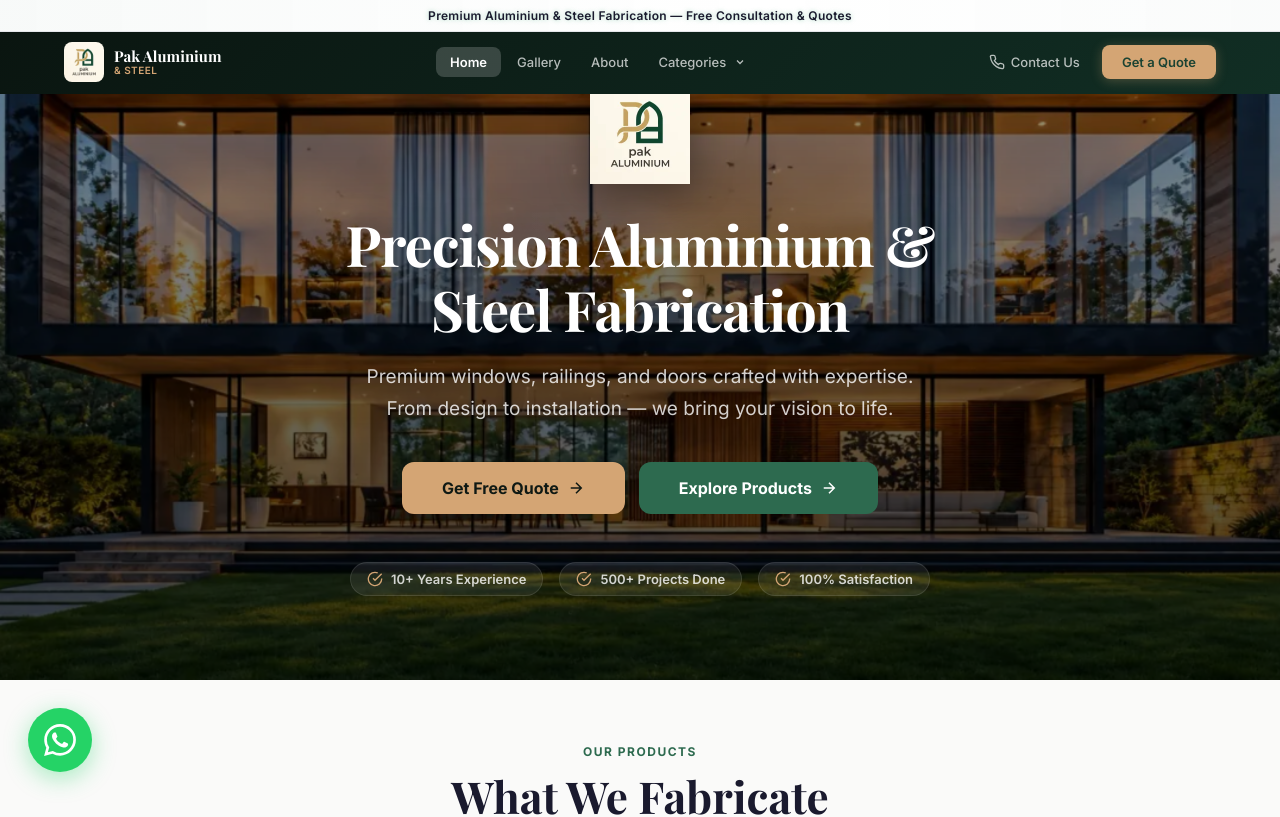
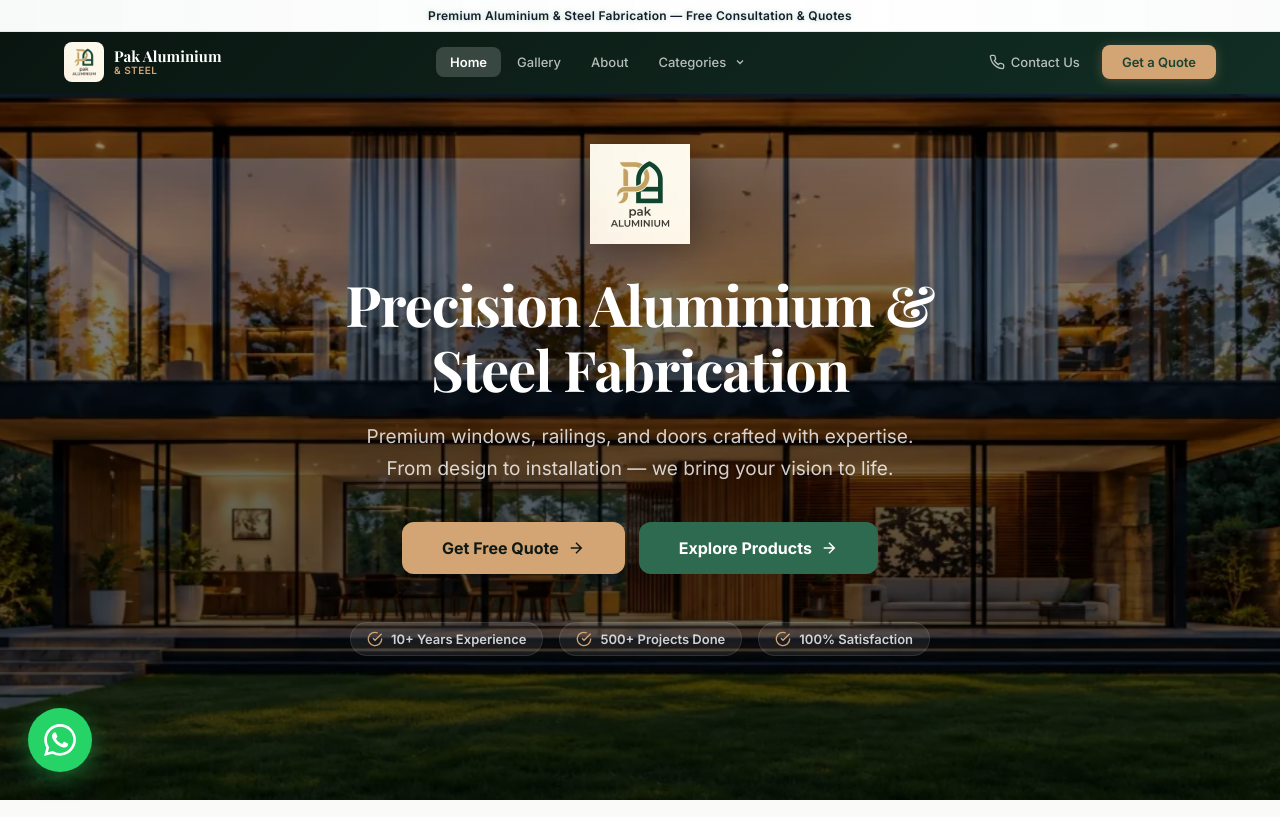
Before and after one commit to shahidburhan37-dotcom/pak-aluminium-steel, a React (Vite) app: page / in a window 1280 px wide. Shown: the top 817 px of the page. Built offline with nearby package versions, Linux system fonts and the light colour scheme.

Commit message:
fix: hero 100vh full screen

```diff
--- a/src/index.css
+++ b/src/index.css
@@ -322,7 +322,7 @@ button { cursor: pointer; font-family: var(--font-body); }
    ═══════════════════════════════════════════════ */
 .hero {
   position: relative;
-  min-height: 85vh;
+  min-height: 100vh;
   display: flex;
   align-items: center;
   justify-content: center;
```
